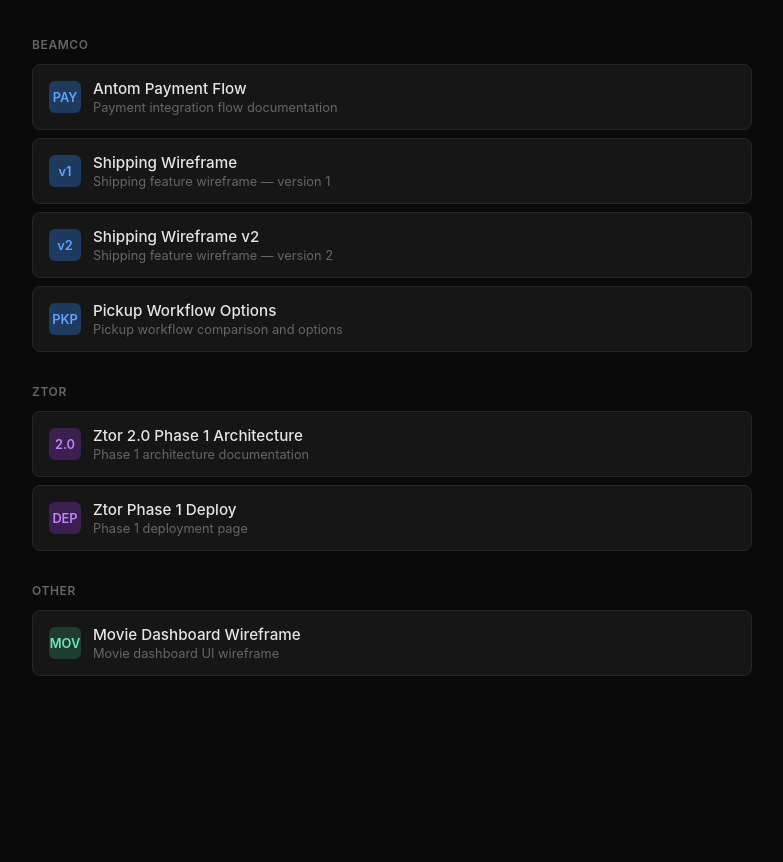
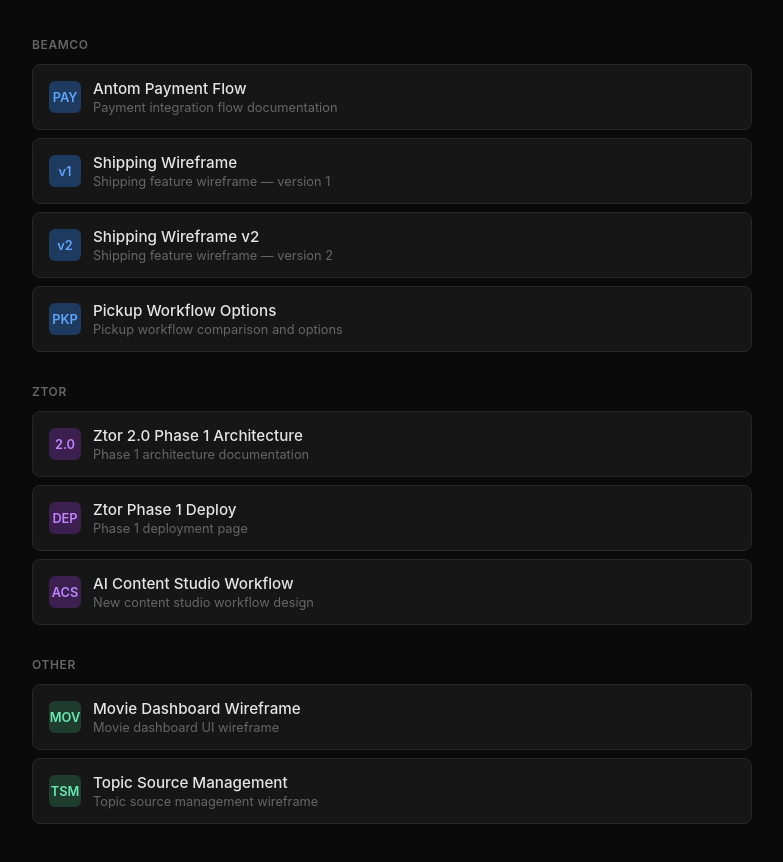
Before and after one commit to NukeGozilla/aic-output, a plain HTML site: page index.html in a window 1280 px wide. Shown: the part 110-972 px from the top of the page, without its empty margins (248-1031 px from the left). Before the commit the page ends 866 px from the top, so only its background shows below. Drawn offline with Linux system fonts and the light colour scheme.

Commit message:
Add content studio workflow and topic source management to landing page

```diff
--- a/index.html
+++ b/index.html
@@ -61,6 +61,10 @@
           <div class="file-icon">DEP</div>
           <div><div class="file-name">Ztor Phase 1 Deploy</div><div class="file-desc">Phase 1 deployment page</div></div>
         </a>
+        <a class="file ztor" href="ai-content-studio-new-workflow.html">
+          <div class="file-icon">ACS</div>
+          <div><div class="file-name">AI Content Studio Workflow</div><div class="file-desc">New content studio workflow design</div></div>
+        </a>
       </div>
     </div>
 
@@ -71,6 +75,10 @@
           <div class="file-icon">MOV</div>
           <div><div class="file-name">Movie Dashboard Wireframe</div><div class="file-desc">Movie dashboard UI wireframe</div></div>
         </a>
+        <a class="file other" href="wireframe-topic-source-management.html">
+          <div class="file-icon">TSM</div>
+          <div><div class="file-name">Topic Source Management</div><div class="file-desc">Topic source management wireframe</div></div>
+        </a>
       </div>
     </div>
   </div>
```
